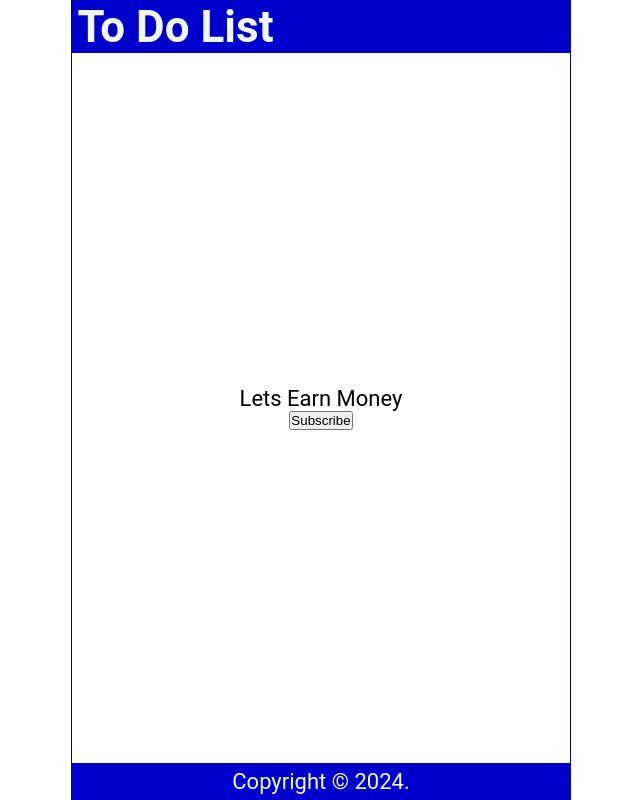
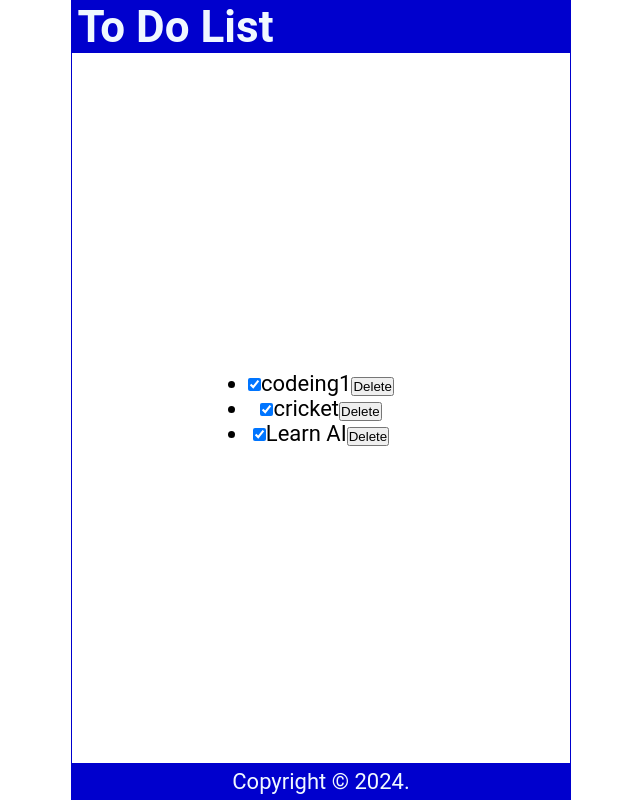
Before and after one commit to Thiruvts/react-project, a React (Create React App) app: page / in a window 1280 px wide. Shown: the whole page, without its empty margins (319-959 px from the left). Built offline with nearby package versions, Linux system fonts and the light colour scheme.

Commit message:
Hooks List and keys concept

```diff
--- a/src/Content.js
+++ b/src/Content.js
@@ -2,13 +2,13 @@ import React from 'react';
 import { useState } from 'react';
 
 const Content = () => {
-  const [name, setName] = useState("Earn");
+  /*const [name, setName] = useState("Earn");
     function handlename(){
         const names = ['Earn','Grow',"Give"]
         const int = Math.floor(Math.random()*3);
         setName(names[int]) ;
       }
-    /*const handleClick = (e) =>{
+    const handleClick = (e) =>{
         console.log(e)
     }
     const handleClick2 = (name) =>{
@@ -30,16 +30,45 @@ const Content = () => {
       //setCount((count) => {return count + 1});
       setCount(prevcount => prevcount - 1);
     }*/
+      const [items, setItems] = useState(
+        [
+        {id:1,
+        checked: true,
+        item: "codeing1"
+        },
+        {id:2,
+        checked: true,
+        item: "cricket"
+        },
+        {id:3,
+        checked: true,
+        item: "Learn AI"
+        }
+
+        ])
+
   return (
     <main>
         {/* <p onDoubleClick={()=> handleClick2('thiru')}>Lets {handlename()} Money</p>
-        <button onClick={(e) => handleClick(e)}>Subscribe</button> */}
+        <button onClick={(e) => handleClick(e)}>Subscribe</button>
 
         <p>Lets {name} Money</p>
         <button onClick={handlename}>Subscribe</button>
-        {/*<button onClick={decrementFunction()}>-</button>
+        <button onClick={decrementFunction()}>-</button>
         <span>{count}</span>
         <button onClick={incrementFunction()}>+</button>*/}
+        <ul>
+{items.map((item)=>(
+<li>
+<input type="checkbox" checked={item.checked} />
+<label>{item.item}</label>
+<button>Delete</button>
+</li>
+))}
+
+</ul>
+
+
     </main>
   )
 }
```
